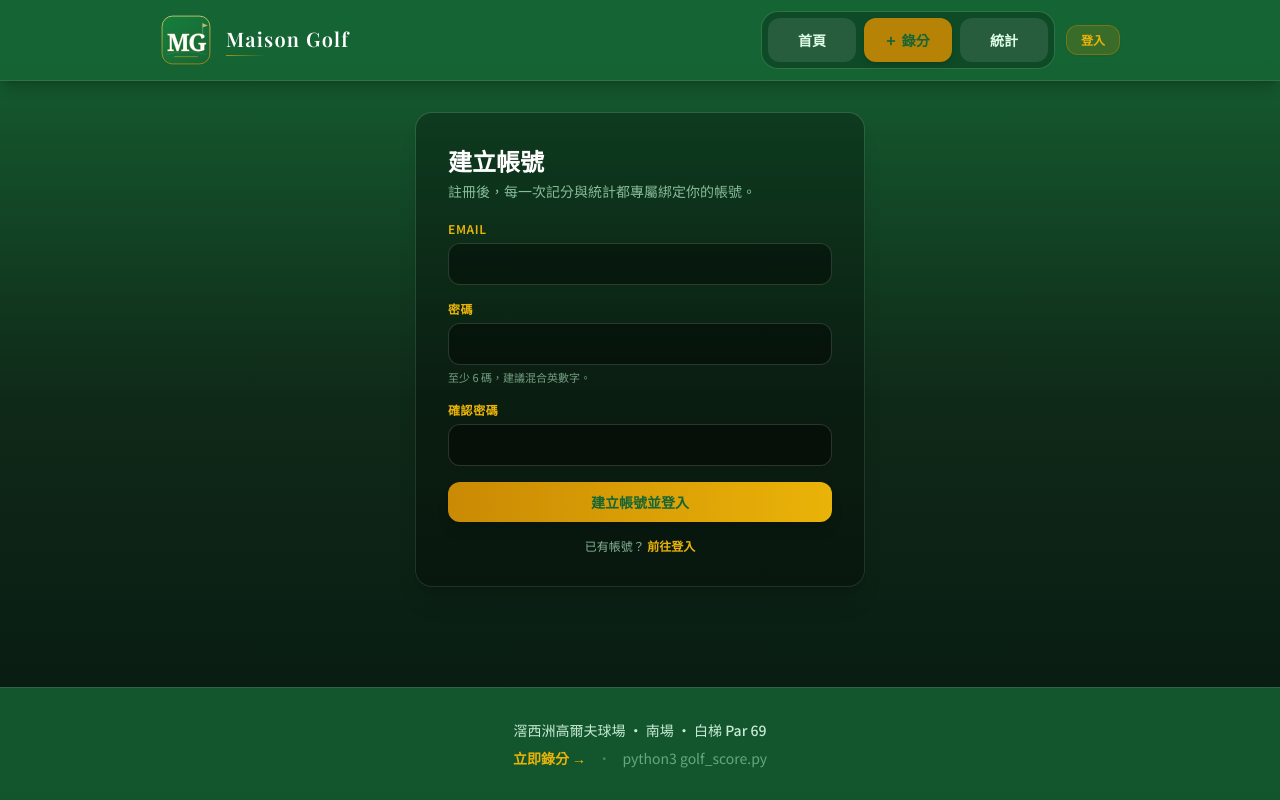
After one commit to aimonkeycow1/maisongolf, a Flask app: page /register in a window 1280 px wide. The commit adds this page. Run offline with Flask 3, Linux system fonts and the light colour scheme; some libraries are stand-ins or nearby versions.

Commit message:
Add SQLite-backed user accounts and login protection.
Introduce SQLAlchemy User model, Flask-Login auth blueprint, and per-user filtering on rounds so each golfer only sees their own history and stats.

```diff
--- a/app.py
+++ b/app.py
@@ -7,7 +7,12 @@ import os
 import shutil
 import socket
 
-from flask import Flask, render_template, abort, request, jsonify
+from flask import Flask, render_template, abort, request, jsonify, redirect, url_for
+from flask_login import (
+    LoginManager,
+    login_required,
+    current_user,
+)
 
 from course_data import PAR_TOTAL, COURSE_NAME
 from courses import (
@@ -34,9 +39,27 @@ from share_media import (
     save_upload,
     PHOTO_STYLES,
 )
+from models import db, User
+from auth import auth_bp
 
 app = Flask(__name__)
 app.config["MAX_CONTENT_LENGTH"] = 85 * 1024 * 1024
+app.config["SECRET_KEY"] = os.environ.get("SECRET_KEY", "dev-secret-change-me")
+app.config["SQLALCHEMY_DATABASE_URI"] = "sqlite:///" + os.path.join(BASE_DIR, "app.db")
+app.config["SQLALCHEMY_TRACK_MODIFICATIONS"] = False
+
+db.init_app(app)
+
+login_manager = LoginManager(app)
+login_manager.login_view = "auth.login"
+
+
+@login_manager.user_loader
+def load_user(user_id):
+    try:
+        return User.query.get(int(user_id))
+    except (TypeError, ValueError):
+        return None
 
 STATIC_IMG = os.path.join(BASE_DIR, "static", "img")
 HERO_SRC = os.path.join(BASE_DIR, "south_course_hole12.jpg")
@@ -55,6 +78,11 @@ def ensure_hero_image():
 ensure_hero_image()
 ensure_course_images()
 
+app.register_blueprint(auth_bp)
+
+with app.app_context():
+    db.create_all()
+
 
 @app.route("/admin/sync", methods=["POST"])
 def admin_sync():
@@ -70,8 +98,10 @@ def admin_sync():
 
 
 @app.route("/")
+@login_required
 def index():
-    rounds = load_rounds()
+    rounds_all = load_rounds()
+    rounds = [r for r in rounds_all if r.get("user_email") == current_user.email]
     return render_template(
         "index.html",
         page="home",
@@ -83,10 +113,11 @@ def index():
 
 
 @app.route("/round/<round_id>")
+@login_required
 def round_detail(round_id):
     rounds = load_rounds()
     r = get_round_by_id(rounds, round_id)
-    if not r:
+    if not r or r.get("user_email") != current_user.email:
         abort(404)
     ranked = sorted(r["players"], key=lambda p: p["total"])
     return render_template(
@@ -111,6 +142,7 @@ def _sync_secret_ok():
 
 
 @app.route("/score", methods=["GET", "POST"])
+@login_required
 def score_entry():
     """網頁多人同組錄分（雲端需 SYNC_SECRET）"""
     secret_required = bool(os.environ.get("SYNC_SECRET", ""))
@@ -138,6 +170,7 @@ def score_entry():
         result["note"],
         course_id=result["course_id"],
         tee_id=result["tee_id"],
+        user_email=current_user.email,
     )
     return jsonify({
         "ok": True,
@@ -147,6 +180,7 @@ def score_entry():
 
 
 @app.route("/ai_analysis", methods=["POST"])
+@login_required
 def ai_analysis():
     """AI 教練賽後總結（Grok API 或本機模擬）"""
     data = request.get_json(force=True, silent=True) or {}
@@ -158,7 +192,7 @@ def ai_analysis():
 
     rounds = load_rounds()
     r = get_round_by_id(rounds, round_id)
-    if not r:
+    if not r or r.get("user_email") != current_user.email:
         return jsonify({"ok": False, "error": "找不到該場次"}), 404
 
     analysis, source = generate_coach_analysis(r, player_name=player_name)
@@ -174,11 +208,12 @@ def ai_analysis():
 
 
 @app.route("/share/meta/<round_id>")
+@login_required
 def share_meta(round_id):
     """分享疊字用場次中繼資料"""
     rounds = load_rounds()
     r = get_round_by_id(rounds, round_id)
-    if not r:
+    if not r or r.get("user_email") != current_user.email:
         return jsonify({"ok": False, "error": "找不到該場次"}), 404
 
     player_name = request.args.get("player_name")
@@ -197,6 +232,7 @@ def share_meta(round_id):
 
 
 @app.route("/share/photo", methods=["POST"])
+@login_required
 def share_photo():
     """上傳照片並生成多風格分享圖"""
     round_id = request.form.get("round_id")
@@ -205,7 +241,7 @@ def share_photo():
 
     rounds = load_rounds()
     r = get_round_by_id(rounds, round_id)
-    if not r:
+    if not r or r.get("user_email") != current_user.email:
         return jsonify({"ok": False, "error": "找不到該場次"}), 404
 
     path, err = save_upload(request.files.get("photo"), "image")
@@ -230,6 +266,7 @@ def share_photo():
 
 
 @app.route("/share/video", methods=["POST"])
+@login_required
 def share_video():
     """上傳短視頻並合成抖音風格短片"""
     round_id = request.form.get("round_id")
@@ -238,7 +275,7 @@ def share_video():
 
     rounds = load_rounds()
     r = get_round_by_id(rounds, round_id)
-    if not r:
+    if not r or r.get("user_email") != current_user.email:
         return jsonify({"ok": False, "error": "找不到該場次"}), 404
 
     path, err = save_upload(request.files.get("video"), "video")
@@ -265,8 +302,10 @@ def share_video():
 
 
 @app.route("/stats")
+@login_required
 def stats():
-    rounds = load_rounds()
+    rounds_all = load_rounds()
+    rounds = [r for r in rounds_all if r.get("user_email") == current_user.email]
     return render_template(
         "stats.html",
         page="stats",
--- /dev/null
+++ b/auth.py
@@ -0,0 +1,68 @@
+from __future__ import annotations
+
+from flask import Blueprint, render_template, request, redirect, url_for, flash
+from flask_login import login_user, logout_user, login_required, current_user
+from werkzeug.security import generate_password_hash, check_password_hash
+
+from models import db, User
+
+auth_bp = Blueprint("auth", __name__)
+
+
+@auth_bp.route("/register", methods=["GET", "POST"])
+def register():
+    if current_user.is_authenticated:
+        return redirect(url_for("index"))
+
+    if request.method == "POST":
+        email = (request.form.get("email") or "").strip().lower()
+        password = request.form.get("password") or ""
+        password2 = request.form.get("password2") or ""
+
+        error = None
+        if not email or "@" not in email:
+            error = "請輸入有效 Email"
+        elif not password or len(password) < 6:
+            error = "密碼長度至少 6 碼"
+        elif password != password2:
+            error = "兩次輸入的密碼不一致"
+        elif User.query.filter_by(email=email).first():
+            error = "此 Email 已被註冊，請直接登入"
+
+        if error:
+            flash(error, "error")
+        else:
+            user = User(email=email, password_hash=generate_password_hash(password))
+            db.session.add(user)
+            db.session.commit()
+            login_user(user)
+            return redirect(url_for("index"))
+
+    return render_template("auth_register.html", page="auth")
+
+
+@auth_bp.route("/login", methods=["GET", "POST"])
+def login():
+    if current_user.is_authenticated:
+        return redirect(url_for("index"))
+
+    if request.method == "POST":
+        email = (request.form.get("email") or "").strip().lower()
+        password = request.form.get("password") or ""
+
+        user = User.query.filter_by(email=email).first()
+        if not user or not check_password_hash(user.password_hash, password):
+            flash("Email 或密碼錯誤", "error")
+        else:
+            login_user(user, remember=True)
+            next_url = request.args.get("next") or url_for("index")
+            return redirect(next_url)
+
+    return render_template("auth_login.html", page="auth")
+
+
+@auth_bp.route("/logout")
+@login_required
+def logout():
+    logout_user()
+    return redirect(url_for("auth.login"))
--- a/requirements.txt
+++ b/requirements.txt
@@ -1,3 +1,5 @@
 flask>=3.0.0
 gunicorn>=21.0.0
+flask_sqlalchemy>=3.1.1
+flask_login>=0.6.3
 Pillow>=10.0.0
--- /dev/null
+++ b/templates/auth_register.html
@@ -0,0 +1,51 @@
+{% extends "base.html" %}
+{% block title %}註冊 · Maison Golf{% endblock %}
+{% block content %}
+
+<section class="mx-auto max-w-md rounded-2xl bg-black/30 p-6 shadow-xl ring-1 ring-white/10 sm:p-8">
+  <h1 class="text-xl font-bold text-white sm:text-2xl">建立帳號</h1>
+  <p class="mt-1 text-sm text-green-200/70">註冊後，每一次記分與統計都專屬綁定你的帳號。</p>
+
+  {% with messages = get_flashed_messages(with_categories=true) %}
+    {% if messages %}
+      <div class="mt-4 space-y-2">
+        {% for category, msg in messages %}
+          <p class="rounded-lg border border-red-500/40 bg-red-900/30 px-3 py-2 text-sm text-red-100">
+            {{ msg }}
+          </p>
+        {% endfor %}
+      </div>
+    {% endif %}
+  {% endwith %}
+
+  <form method="post" class="mt-5 space-y-4">
+    <div>
+      <label class="mb-1.5 block text-xs font-semibold uppercase tracking-wider text-gold-light">Email</label>
+      <input type="email" name="email" required autocomplete="email"
+             class="w-full rounded-xl border border-white/15 bg-black/40 px-3 py-2.5 text-sm text-white placeholder:text-green-200/40 focus:border-gold/60 focus:outline-none focus:ring-2 focus:ring-gold/40">
+    </div>
+    <div>
+      <label class="mb-1.5 block text-xs font-semibold uppercase tracking-wider text-gold-light">密碼</label>
+      <input type="password" name="password" required autocomplete="new-password"
+             class="w-full rounded-xl border border-white/15 bg-black/40 px-3 py-2.5 text-sm text-white placeholder:text-green-200/40 focus:border-gold/60 focus:outline-none focus:ring-2 focus:ring-gold/40">
+      <p class="mt-1 text-[11px] text-green-200/60">至少 6 碼，建議混合英數字。</p>
+    </div>
+    <div>
+      <label class="mb-1.5 block text-xs font-semibold uppercase tracking-wider text-gold-light">確認密碼</label>
+      <input type="password" name="password2" required autocomplete="new-password"
+             class="w-full rounded-xl border border-white/15 bg-black/40 px-3 py-2.5 text-sm text-white placeholder:text-green-200/40 focus:border-gold/60 focus:outline-none focus:ring-2 focus:ring-gold/40">
+    </div>
+
+    <button type="submit"
+            class="mt-2 flex w-full items-center justify-center rounded-xl bg-gradient-to-r from-gold to-gold-light px-4 py-2.5 text-sm font-bold text-fairway-dark shadow-lg hover:brightness-110">
+      建立帳號並登入
+    </button>
+  </form>
+
+  <p class="mt-4 text-center text-xs text-green-200/70">
+    已有帳號？
+    <a href="{{ url_for('auth.login') }}" class="font-semibold text-gold-light hover:text-white">前往登入</a>
+  </p>
+</section>
+
+{% endblock %}
--- a/templates/base.html
+++ b/templates/base.html
@@ -54,13 +54,29 @@
           </span>
         </a>
 
+        <div class="flex w-full items-center justify-between gap-3 sm:w-auto">
           {# 主導覽 Tab #}
-        <nav class="flex w-full gap-2 rounded-2xl bg-black/25 p-1.5 ring-1 ring-white/10 sm:w-auto" role="navigation" aria-label="主選單">
+          <nav class="flex flex-1 gap-2 rounded-2xl bg-black/25 p-1.5 ring-1 ring-white/10 sm:flex-none" role="navigation" aria-label="主選單">
             {% from '_macros.html' import nav_link %}
             {{ nav_link(url_for('index'), '首頁', page == 'home') }}
             {{ nav_link(url_for('score_entry'), '錄分', page == 'score', primary=true) }}
             {{ nav_link(url_for('stats'), '統計', page == 'stats') }}
           </nav>
+
+          {% if current_user.is_authenticated %}
+            <form action="{{ url_for('auth.logout') }}" method="get" class="hidden sm:block">
+              <button type="submit"
+                      class="rounded-xl border border-white/20 bg-black/30 px-3.5 py-1.5 text-xs font-semibold text-green-100 hover:bg-white/10">
+                登出
+              </button>
+            </form>
+          {% else %}
+            <a href="{{ url_for('auth.login') }}"
+               class="hidden rounded-xl border border-gold/40 bg-gold/20 px-3.5 py-1.5 text-xs font-semibold text-gold-light shadow-sm hover:bg-gold/30 sm:inline-flex sm:items-center">
+              登入
+            </a>
+          {% endif %}
+        </div>
       </div>
     </div>
   </header>
```
Also changed, not shown: models.py (added, +20 -0 lines), round_storage.py (+7 -3 lines), templates/auth_login.html (added, +45 -0 lines). Lines whose indentation alone changed are shown as unchanged.
